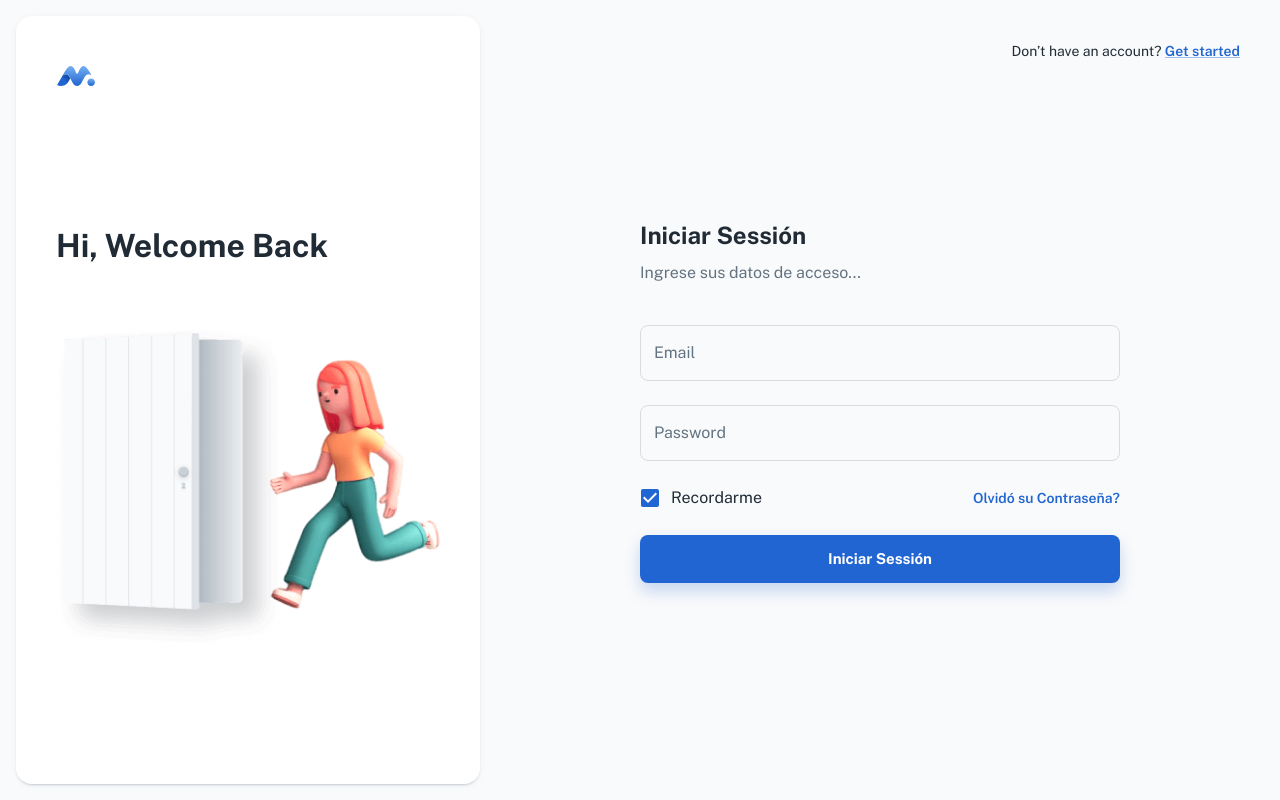
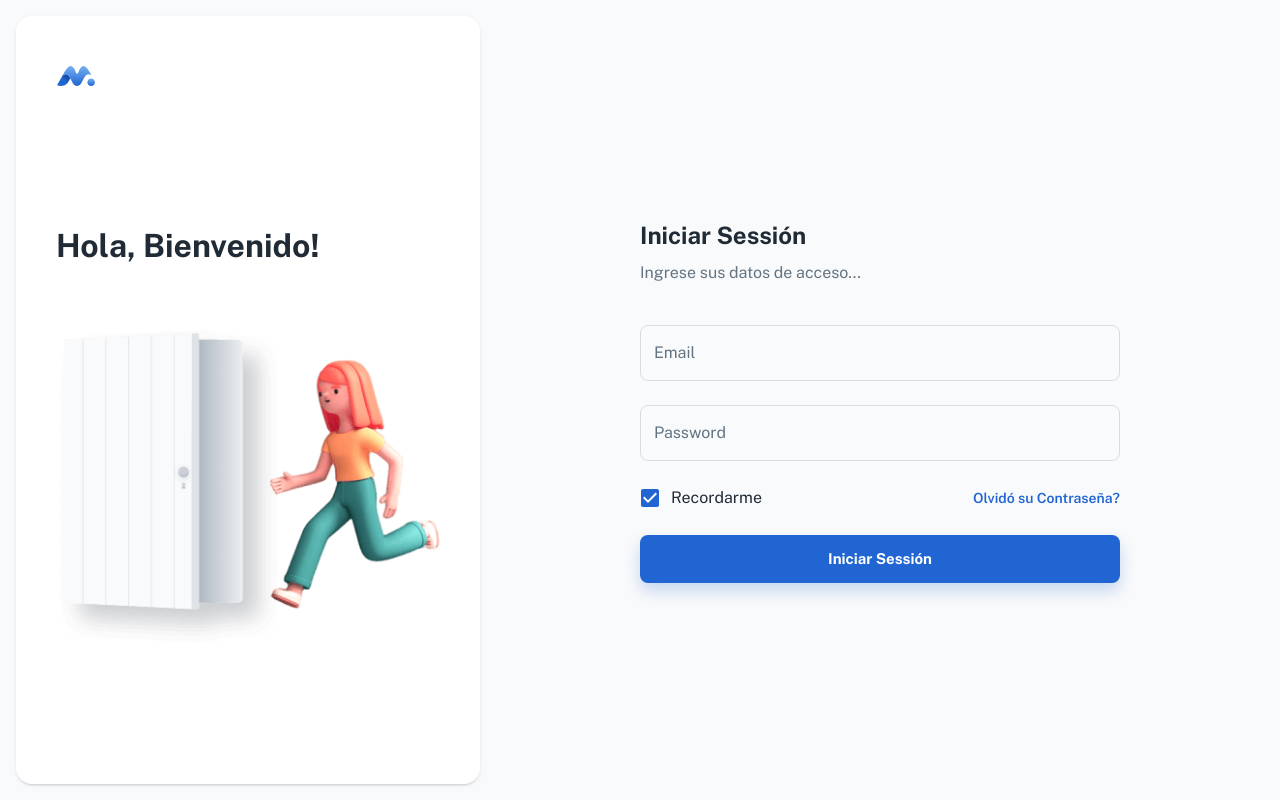
Before and after one commit to iammalf/mtpuerto, a React (Create React App) app: page /login in a window 1280 px wide. Built offline with nearby package versions, Linux system fonts and the light colour scheme; some icons are missing; a web font is replaced by a local one.

Commit message:
Datos iniciales

```diff
--- a/public/index.html
+++ b/public/index.html
@@ -51,7 +51,7 @@
       name="keywords"
       content="react,material,kit,application,dashboard,admin,template"
     />
-    <meta name="author" content="Minimal UI Kit" />
+    <meta name="author" content="WebDesignCusco" />
   </head>
 
   <body>
--- a/src/pages/Login.js
+++ b/src/pages/Login.js
@@ -65,21 +65,12 @@ export default function Login() {
       <RootStyle>
         <HeaderStyle>
           <Logo />
-
-          {smUp && (
-            <Typography variant="body2" sx={{ mt: { md: -2 } }}>
-              Don’t have an account? {""}
-              <Link variant="subtitle2" component={RouterLink} to="/register">
-                Get started
-              </Link>
-            </Typography>
-          )}
         </HeaderStyle>
 
         {mdUp && (
           <SectionStyle>
             <Typography variant="h3" sx={{ px: 5, mt: 10, mb: 5 }}>
-              Hi, Welcome Back
+              Hola, Bienvenido!
             </Typography>
             <img
               src="/static/illustrations/illustration_login.png"
```
